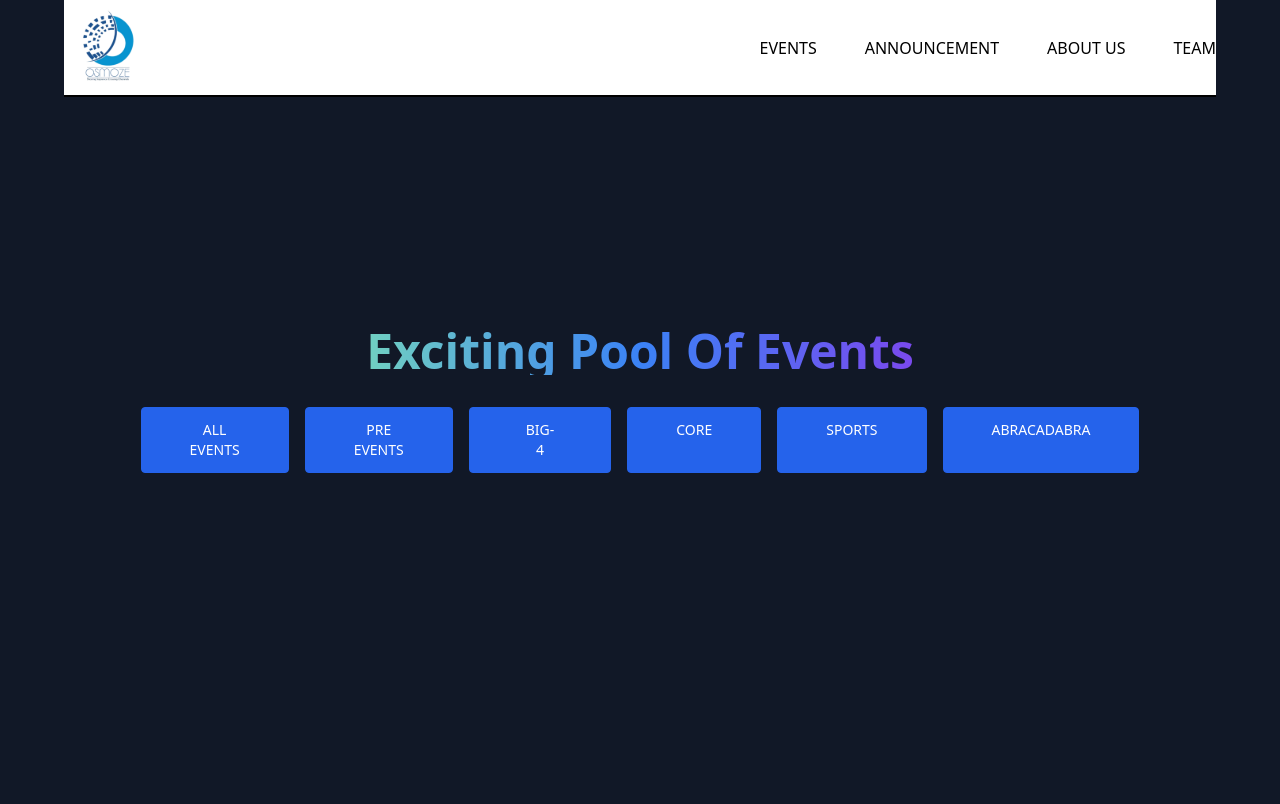
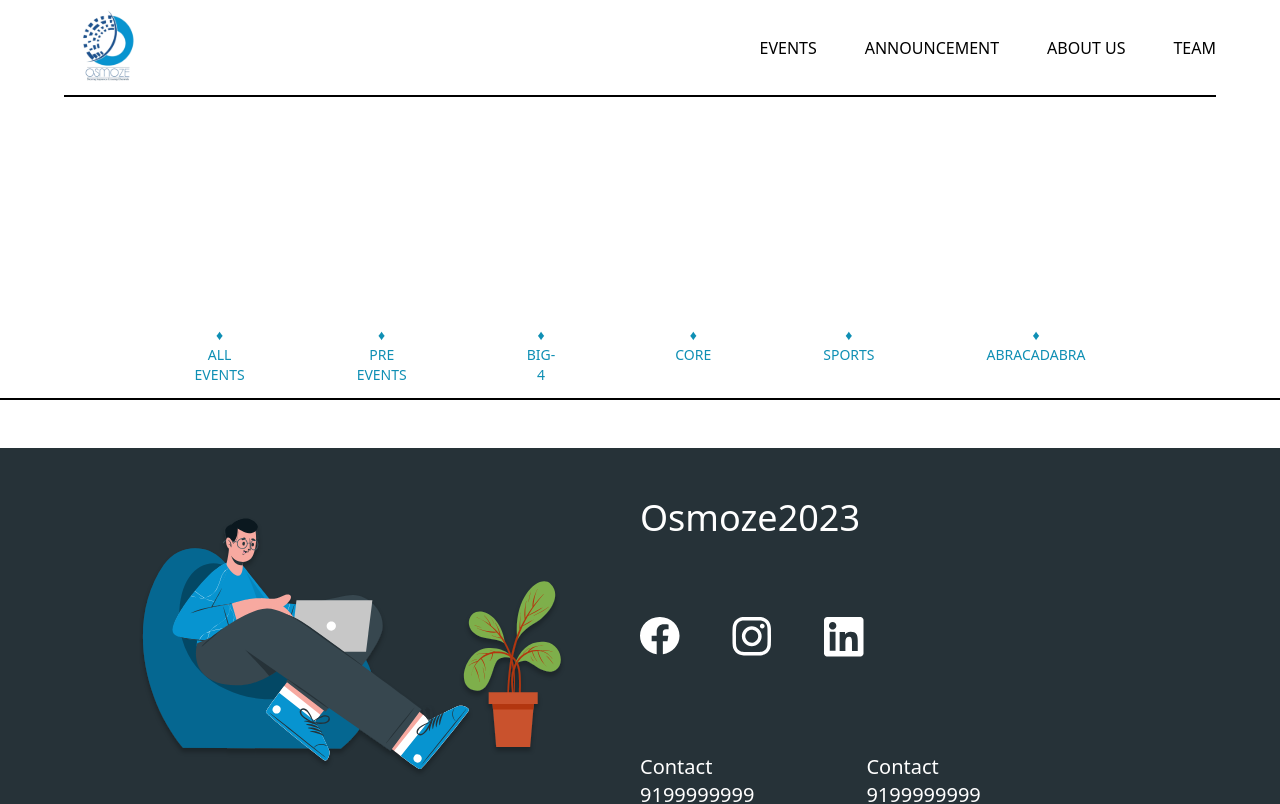
Before and after one commit to Sochem/Osmoze-23, a Next.js app: page /events in a window 1280 px wide. Shown: the top 804 px of the page. Built offline with nearby package versions, Linux system fonts and the light colour scheme.

Commit message:
Events Page created

```diff
--- a/src/components/eventscard.js
+++ b/src/components/eventscard.js
@@ -8,8 +8,8 @@
     const type = props.type
 
   return (
-    <div className="bg-gray-900">
-    <div className="grid grid-cols-3 gap-6 py-32">
+    <div className="bg-[#FFFFFF]">
+    <div className="grid grid-cols-3 gapx-8 gapy-12 py-6">
       {data.events.map((item) => {
         if(type==="10"){
             return (
--- a/src/components/eventscardhelper.js
+++ b/src/components/eventscardhelper.js
@@ -1,7 +1,7 @@
 import Image from "next/image";
 export default function Card(props) {
     return (
-      <div className="bg-[#7EAF4B] border-[0.125rem] border-[#FFFFFF] min-w-[75%] h-[13rem] sm:h-[20rem] sm:min-w-[31%] flex flex-col justify-start items-center mx-4 px-2 sm:px-6 py-6 2xl:px-16 sm:mx-[1.254rem] rounded-3xl">
+      <div className="bg-[#7EAF4B] border-[0.125rem] border-[#FFFFFF] min-w-[75%] h-auto sm:h-[20rem] sm:min-w-[31%] flex flex-col justify-start items-center mx-4 px-2 sm:px-6 py-6 2xl:px-16 sm:mx-[1.254rem] rounded-3xl">
         <p className="font-heading font-bold text-center sm:font-semibold sm:text-[1.5rem] text-[#FFFFFF]">
           {props.name}
         </p>
@@ -15,7 +15,7 @@
             height={200}
             />
         </div>
-        <p className="my-4 px-2 sm:px-0 sm:mt-[3.125rem] text-justify text-[#FFFFFF] text-xs sm:text-lg overflow-auto sm:overflow-hidden sm:leading-6">
+        <p className="px-2 sm:px-0 sm: text-justify text-[#FFFFFF] text-xs sm:text-lg overflow-auto sm:overflow-hidden sm:leading-6">
           {props.review}
         </p>
       </div>
--- a/src/pages/events.js
+++ b/src/pages/events.js
@@ -5,22 +5,22 @@
 const events = () => {
 
   const [type, setType] = useState({});
+  const [icon, setIcon] = useState(false);
 
   function handleEventClick(eventType) {
     // alert("it works :)");
     setType(eventType);
   }
-
   return (
     <div>
     <Navbar />
-    <section class="bg-gray-900 text-white">
+    <section class="bg-[#FFFFFF] text-[#7EAF4B]">
   <div
-    class="mx-auto max-w-screen-xl px-4 py-32 lg:flex lg:h-screen lg:items-center"
+    class="mx-auto max-w-screen-x lg:flex lg:h-[50vh] lg:items-center border-b-black border-b-2"
   >
     <div class="mx-auto max-w-3xl text-center">
       <h1
-        class="bg-gradient-to-r from-green-300 via-blue-500 to-purple-600 bg-clip-text text-3xl font-extrabold text-transparent sm:text-5xl"
+        class="py-32 text-[#121212] text-3xl font-normal tracking-[0.1em] text-transparent sm:text-5xl"
       >
         Exciting Pool Of Events
 
@@ -32,48 +32,62 @@
         tenetur fuga ducimus numquam ea!
       </p> */}
 
-      <div class="mt-8 flex justify-center gap-4">
+      <div class="mt-2 flex justify-center gap-4">
         <a
           onClick={(e) => handleEventClick("10")}
-          class="block w-full rounded border border-blue-600 bg-blue-600 px-12 py-3 text-sm font-medium text-white hover:bg-transparent hover:text-white focus:outline-none focus:ring active:text-opacity-75 sm:w-auto"
+          onMouseEnter={(e) => setIcon(true)}
+          onMouseLeave={(e) => setIcon(false)}
+          class="block w-full px-12 py-3 text-sm font-medium text-[#0F8FB4] hover:bg-transparent hover:text-[#7EAF4B] focus:outline-none focus:ring active:text-opacity-75 sm:w-auto"
           href="#"
+
         >
-          ALL EVENTS
+
+          {icon ? <div>&#9209;</div> :  <div>&#9830;</div> } ALL EVENTS
         </a>
         <a
           onClick={(e) => handleEventClick("1")}
-          class="block w-full rounded border border-blue-600 bg-blue-600 px-12 py-3 text-sm font-medium text-white hover:bg-transparent hover:text-white focus:outline-none focus:ring active:text-opacity-75 sm:w-auto"
+          onMouseEnter={(e) => setIcon(true)}
+          onMouseLeave={(e) => setIcon(false)}
+          class="block w-full px-12 py-3 text-sm font-medium text-[#0F8FB4] hover:bg-transparent hover:text-[#7EAF4B] focus:outline-none focus:ring active:text-opacity-75 sm:w-auto"
           href="#"
         >
-          PRE EVENTS
+          {icon ? <div>&#9209;</div> :  <div>&#9830;</div> }PRE EVENTS
         </a>
         <a
           onClick={(e) => handleEventClick("2")}
-          class="block w-full rounded border border-blue-600 bg-blue-600 px-14 py-3 text-sm font-medium text-white hover:bg-transparent hover:text-white focus:outline-none focus:ring active:text-opacity-75 sm:w-auto"
+          onMouseEnter={(e) => setIcon(true)}
+          onMouseLeave={(e) => setIcon(false)}
+          class="block w-full px-14 py-3 text-sm font-medium text-[#0F8FB4] hover:bg-transparent hover:text-[#7EAF4B] focus:outline-none focus:ring active:text-opacity-75 sm:w-auto"
           href="#"
         >
-          BIG-4
+          {icon ? <div>&#9209;</div> :  <div>&#9830;</div> }BIG-4
         </a>
         <a
           onClick={(e) => handleEventClick("3")}
-          class="block w-full rounded border border-blue-600 bg-blue-600 px-12 py-3 text-sm font-medium text-white hover:bg-transparent hover:text-white focus:outline-none focus:ring active:text-opacity-75 sm:w-auto"
+          onMouseEnter={(e) => setIcon(true)}
+          onMouseLeave={(e) => setIcon(false)}
+          class="block w-full px-12 py-3 text-sm font-medium text-[#0F8FB4] hover:bg-transparent hover:text-[#7EAF4B] focus:outline-none focus:ring active:text-opacity-75 sm:w-auto"
           href="#"
         >
-          CORE
+          {icon ? <div>&#9209;</div> :  <div>&#9830;</div> }CORE
         </a>
         <a
           onClick={(e) => handleEventClick("4")}
-          class="block w-full rounded border border-blue-600 bg-blue-600 px-12 py-3 text-sm font-medium text-white hover:bg-transparent hover:text-white focus:outline-none focus:ring active:text-opacity-75 sm:w-auto"
+          onMouseEnter={(e) => setIcon(true)}
+          onMouseLeave={(e) => setIcon(false)}
+          class="block w-full px-12 py-3 text-sm font-medium text-[#0F8FB4] hover:bg-transparent hover:text-[#7EAF4B] focus:outline-none focus:ring active:text-opacity-75 sm:w-auto"
           href="#"
         >
-          SPORTS
+          {icon ? <div>&#9209;</div> :  <div>&#9830;</div> }SPORTS
         </a>
         <a
           onClick={(e) => handleEventClick("5")}
-          class="block w-full rounded border border-blue-600 bg-blue-600 px-12 py-3 text-sm font-medium text-white hover:bg-transparent hover:text-white focus:outline-none focus:ring active:text-opacity-75 sm:w-auto"
+          onMouseEnter={(e) => setIcon(true)}
+          onMouseLeave={(e) => setIcon(false)}
+          class="block w-full px-12 py-3 text-sm font-medium text-[#0F8FB4] hover:bg-transparent hover:text-[#7EAF4B] focus:outline-none focus:ring active:text-opacity-75 sm:w-auto"
           href="#"
         >
-          ABRACADABRA
+          {icon ? <div>&#9209;</div> :  <div>&#9830;</div> }ABRACADABRA
         </a>
       </div>
     </div>
--- a/src/pages/index.js
+++ b/src/pages/index.js
@@ -4,7 +4,6 @@
 import Carousel from "@/components/carousel"
 import Team from "@/components/team"
 import Sponsors from "@/components/sponsors"
-import Events from "@/pages/events"
 import Navbar from "@/components/navbar"
 import Footer from "@/components/footer"
 
@@ -21,7 +20,6 @@
         <Midbutton/>
         <Sponsors/>
         <Footer/>
-        {/* <Events/> */}
     </>
     )
 }
```
